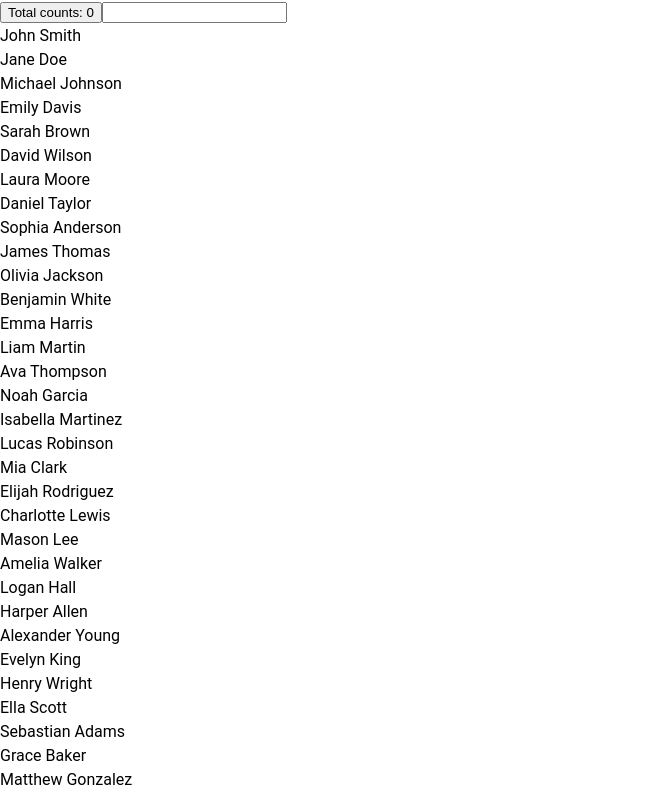
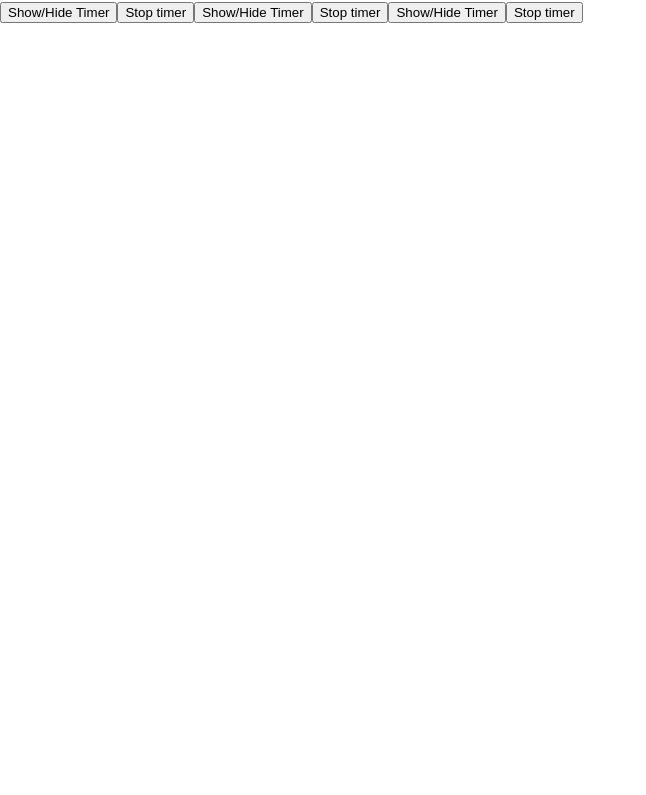
Before and after one commit to Andriy-Kond/m4_hooks, a React (Create React App) app: page / in a window 1280 px wide. Shown: the top 795 px of the page, without its empty margins (0-646 px from the left). Built offline with nearby package versions, Linux system fonts and the light colour scheme; what notiflix would draw is missing.

Commit message:
fix: Clock

```diff
--- a/src/App.jsx
+++ b/src/App.jsx
@@ -20,6 +20,9 @@ function App() {
     <>
       <GlobalStyle />
 
+      <Clock />
+      <Clock />
+      <Clock />
       {/* <SignupForm /> */}
       {/* <AppBar /> */}
       {/* <Pokemon /> */}
@@ -29,14 +32,11 @@ function App() {
       <ColorPicker />
       <Todo />
       <Tabs />
-      <Clock />
-      <Clock />
-      <Clock />
       <Materials />
       <Publications />
-    <VideoPlayer /> */}
-
+      <VideoPlayer />
       <Memoization />
+    */}
     </>
   );
 }
--- a/src/Clock/Clock-2.jsx
+++ b/src/Clock/Clock-2.jsx
@@ -7,36 +7,39 @@ function Clock() {
 
   const intervalId = useRef(null);
 
-  // useEffect(() => {
+  useEffect(() => {
+    isOpenTimer &&
+      (intervalId.current = setInterval(() => {
+        setTime(new Date().toLocaleTimeString());
+      }, 1000));
+
+    return () => {
+      // clearInterval(intervalId.current);
+      stopTimer();
+    };
+  }, [isOpenTimer]);
+
+  const toggleTimer = () => setIsOpenTimer(!isOpenTimer);
+
+  // const startTimer = () => {
   //   intervalId.current = setInterval(() => {
   //     setTime(new Date().toLocaleTimeString());
   //   }, 1000);
-
-  //   return () => {
-  //     // clearInterval(intervalId.current);
-  //     stopTimer();
-  //   };
-  // }, []);
-
-  const toggleTimer = () => setIsOpenTimer(!isOpenTimer);
-
-  const startTimer = () => {
-    intervalId.current = setInterval(() => {
-      setTime(new Date().toLocaleTimeString());
-    }, 1000);
-  };
+  // };
 
   const stopTimer = () => clearInterval(intervalId.current);
+
+  console.log("Clock >> intervalId.current:::", intervalId.current);
 
   return (
     <>
       {isOpenTimer && <div>{time}</div>}
       <button type="button" onClick={toggleTimer}>
-        Mount/Unmount Timer
+        Show/Hide Timer
       </button>
-      <button type="button" onClick={startTimer}>
+      {/* <button type="button" onClick={startTimer}>
         Start timer
-      </button>
+      </button> */}
       <button type="button" onClick={stopTimer}>
         Stop timer
       </button>
--- a/src/Clock/index.js
+++ b/src/Clock/index.js
@@ -1,2 +1,2 @@
-export { default } from "./Clock";
+export { default } from "./Clock-2";
 // export { default } from "./Clock-2";
```
